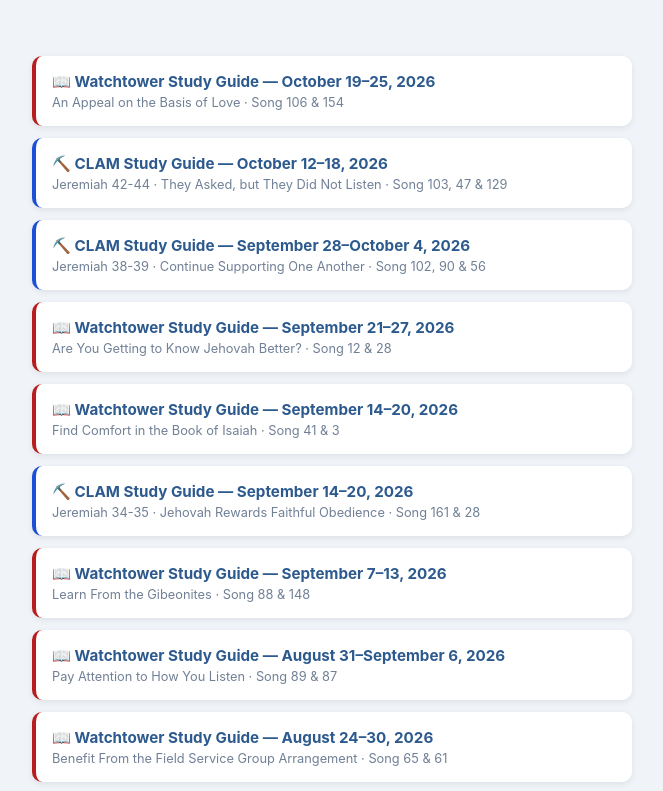
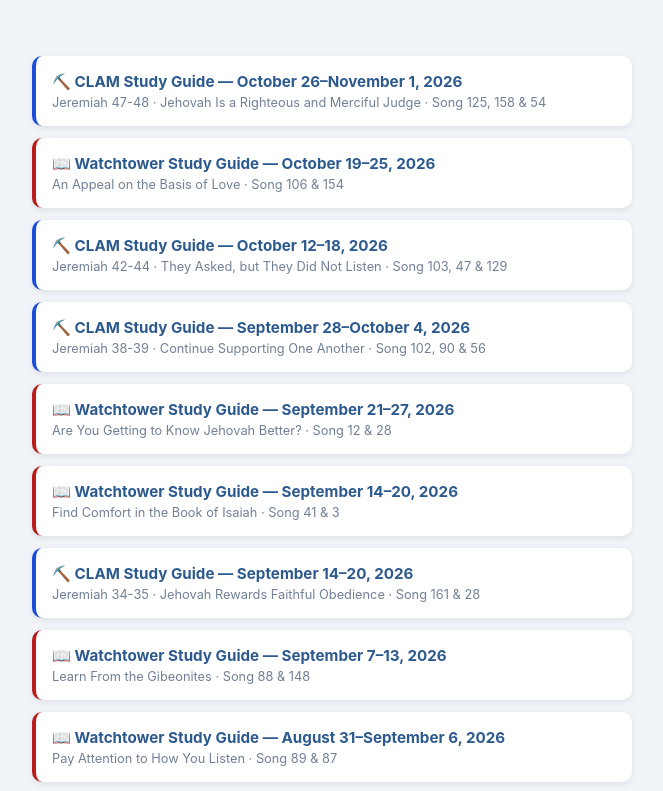
Before and after one commit to slebiz23-ux/jw-study-guides, a plain HTML site: page index.html in a window 1280 px wide. Shown: the top 791 px of the page, without its empty margins (308-971 px from the left). Drawn offline with Linux system fonts and the light colour scheme.

Commit message:
Add CLAM guide October 26-November 1, 2026 to index

```diff
--- a/index.html
+++ b/index.html
@@ -15,6 +15,11 @@
 </style>
 </head>
 <body>
+
+<a href="CLAM_Study_Guide_October-26-November-1_2026.html" class="guide-card" style="border-left:4px solid #1d4ed8;">
+  <div class="guide-title">⛏️ CLAM Study Guide — October 26–November 1, 2026</div>
+  <div class="guide-meta">Jeremiah 47-48 · Jehovah Is a Righteous and Merciful Judge · Song 125, 158 &amp; 54</div>
+</a>
 
 <a href="WT_Study_Guide_October-19-25_2026.html" class="guide-card" style="border-left:4px solid #b91c1c;">
   <div class="guide-title">📖 Watchtower Study Guide — October 19–25, 2026</div>
```
